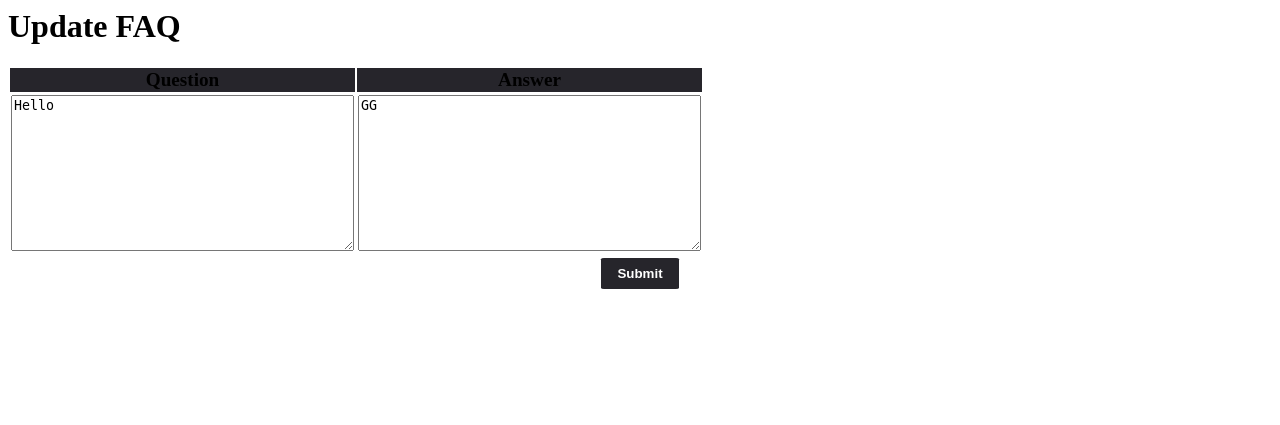
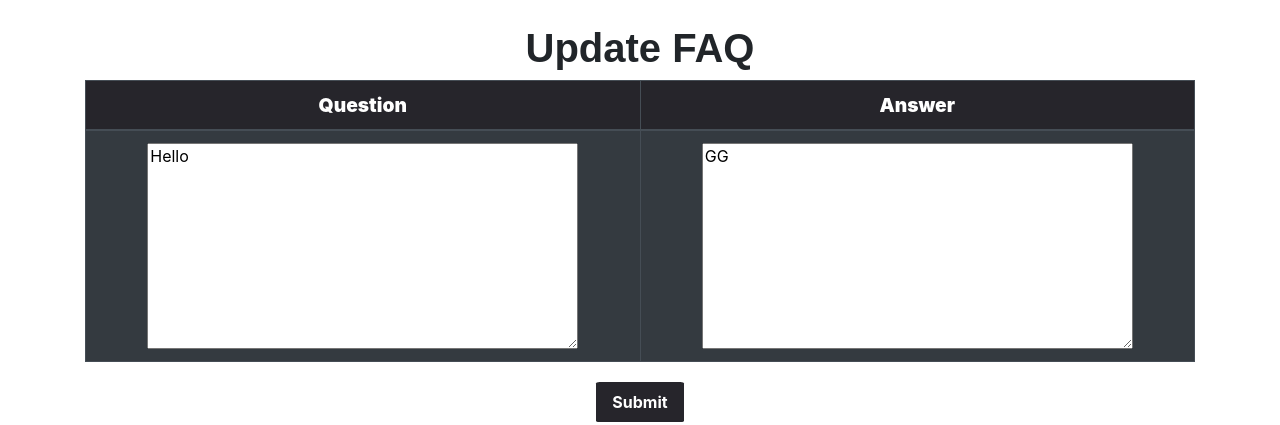
Before and after one commit to manoj-b-22/C-19-Vaccine, a Django app: page /vc/faq/12/update/12/ in a window 1280 px wide. Shown: the top 425 px of the page. Run offline with Django 3.2, Linux system fonts and the light colour scheme; a user stored in the database is signed in; data comes from the database, SQL or seed files in the repository; both versions use the stored data as it was after the commit; lists and menus that the app fills with data are empty; some libraries are stand-ins or nearby versions.

Commit message:
styled updatefaq

```diff
--- a/C19V/templates/faqform.html
+++ b/C19V/templates/faqform.html
@@ -1,13 +1,15 @@
 {% load static %}
 
-{% if state == 'add' %}
 <link rel="stylesheet" href="https://maxcdn.bootstrapcdn.com/bootstrap/4.5.2/css/bootstrap.min.css">
 <script src="https://ajax.googleapis.com/ajax/libs/jquery/3.5.1/jquery.min.js"></script>
 <script src="https://cdnjs.cloudflare.com/ajax/libs/popper.js/1.16.0/umd/popper.min.js"></script>
 <script src="https://maxcdn.bootstrapcdn.com/bootstrap/4.5.2/js/bootstrap.min.js"></script><br>
+
+
+{% if state == 'add' %}
 <h1 style="font-family: sans-serif;text-align: center;"><b>Add FAQ</b></h1>
 {% else %}
-<h1>Update FAQ</h1>
+<h1 style="font-family: sans-serif;text-align: center;"><b>Update FAQ</b></h1>
 {% endif %}
 <div class="container" style="text-align: center;">
     <form action='' method='POST'>
@@ -21,9 +23,7 @@
                     <th>
                         <b>Answer</b>
                     </th>
-
                 </tr>
-
             </thead>
             <tbody>
                 <tr style="text-align: center;">
@@ -34,14 +34,8 @@
                         {{ form.answer}}
                     </td>
                 </tr>
-
             </tbody>
         </table>
-    <!--<label for="question"><b>Question:</b> </label>
-                        {{ form.question }}<label for="answer"><b>Answer:</b> </label>
-                        {{ form.answer}}-->
-
-
         <input type='submit' value='Submit' style="background-color: #26252b;
         border: none;
         color: white;
@@ -50,6 +44,4 @@
         margin: 4px 2px;
         cursor: pointer;border-radius: 4%;font-weight: bold;">
     </form>
-
-
 </div>
```
Also changed, not shown: C19V/templates/faq.html (+1 -7 lines), db.sqlite3. Lines whose indentation alone changed are shown as unchanged.
